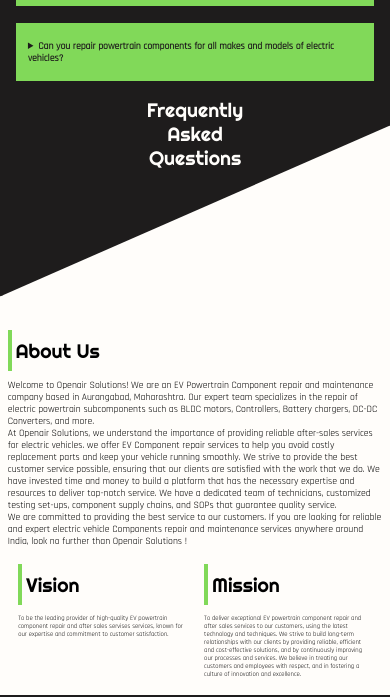
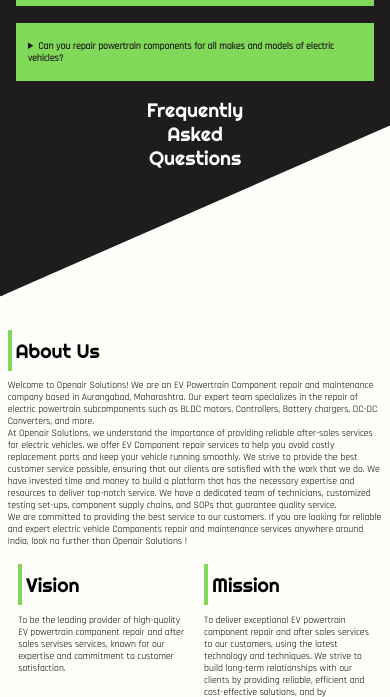
Before and after one commit to mohit1523/OpenAir-Solutions, a plain HTML site: page index.html in a window 390 px wide. Shown: the part 2269-2966 px from the top of the page. Drawn offline with Linux system fonts and the light colour scheme.

Commit message:
Update style.css

```diff
--- a/style.css
+++ b/style.css
@@ -237,6 +237,7 @@ body {
 
 .vis-mis > div{
     width: 43vw;
+    font-size: 1.7vw;
 }
 
 .vis-mis{
@@ -359,6 +360,10 @@ footer img:hover{
         width: 1vw;
     }
 
+    .vis-mis > div{
+        font-size: 2.5vw;
+    }
+
     footer{
         padding: 1vh 3vw;
     }
```
